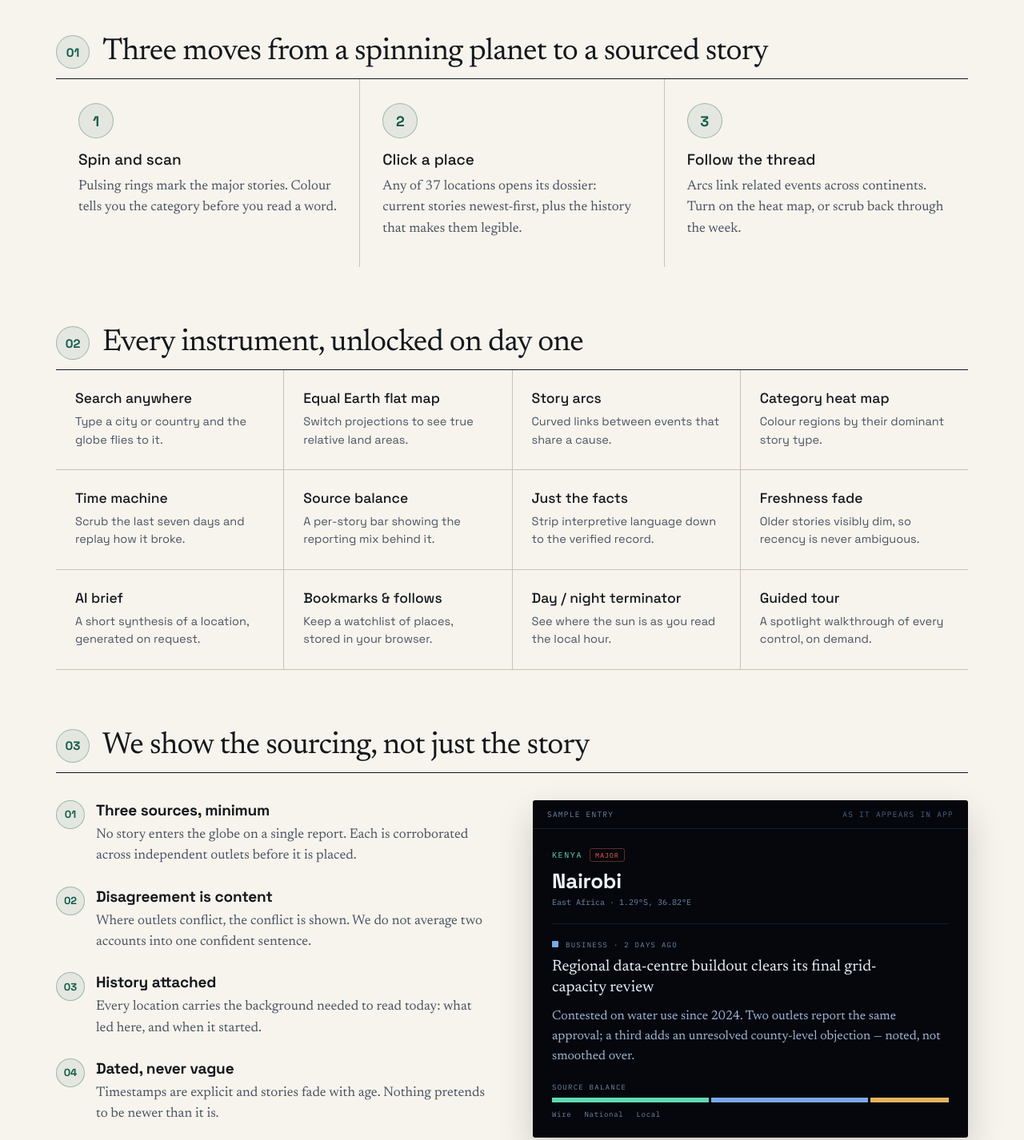
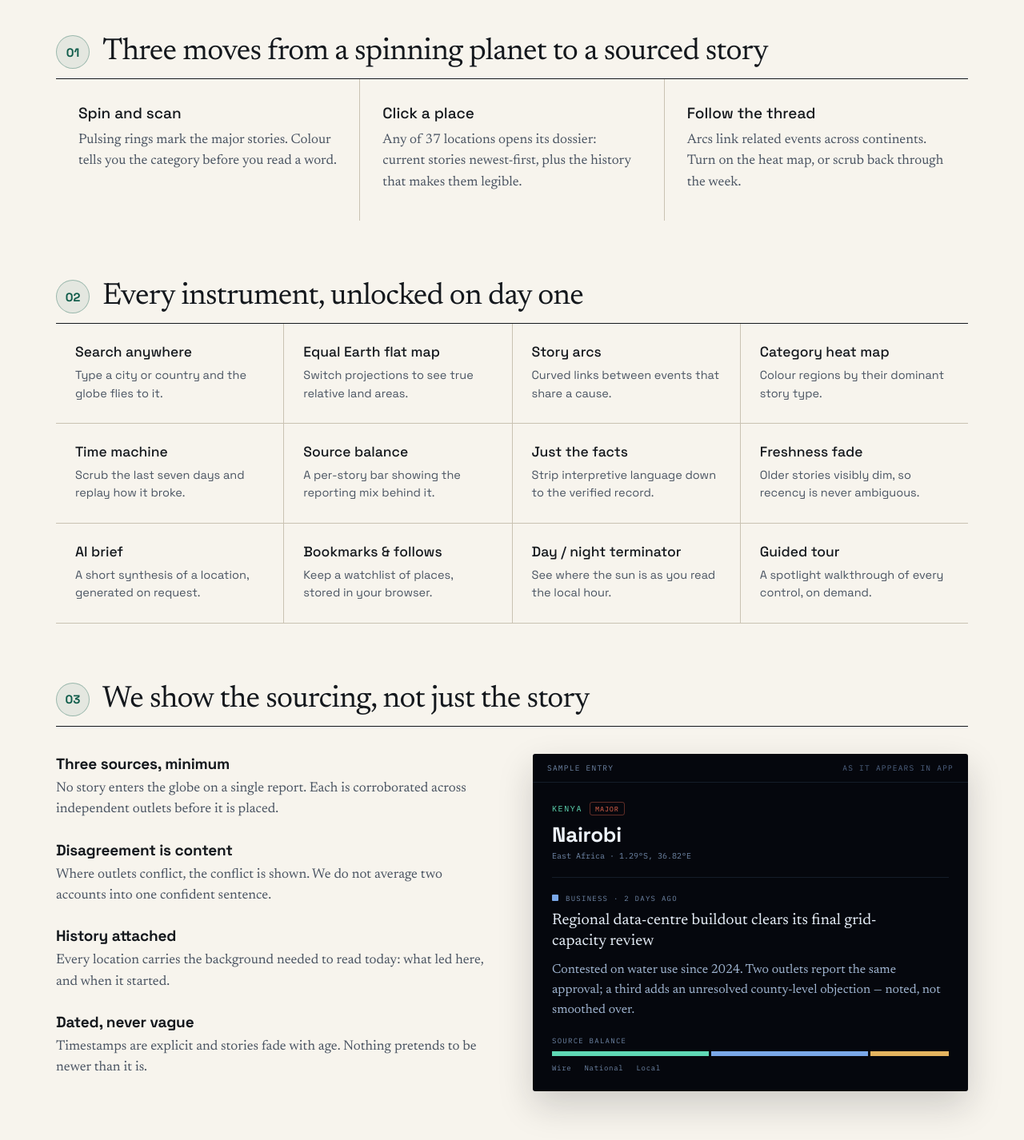
Before and after one commit to RajShethna/terranews, a plain HTML site: page index.html in a window 1280 px wide. Shown: the part 960-2386 px from the top of the page at 80% size. Drawn offline with nearby package versions, Linux system fonts and the light colour scheme; no server answers.

Commit message:
Remove item-level number bullets, keep section-header badges only

```diff
--- a/index.html
+++ b/index.html
@@ -114,8 +114,7 @@ a:hover{color:#18856a}
     <div style="display:grid;grid-template-columns:repeat(auto-fit,minmax(min(100%,255px),1fr));gap:1px;background:#c9c2b2">
       <sc-for list="{{ steps }}" as="s" hint-placeholder-count="3">
         <div style="background:#f7f4ed;padding:clamp(22px,5vw,30px) clamp(20px,4.5vw,28px) clamp(26px,5vw,34px)">
-          <div style="width:44px;height:44px;border-radius:50%;background:rgba(15,92,74,.08);border:1px solid rgba(15,92,74,.35);display:flex;align-items:center;justify-content:center;font-family:'Space Grotesk',sans-serif;font-weight:700;font-size:18px;color:#0f5c4a">{{ s.num }}</div>
-          <div style="font-weight:500;font-size:19px;margin-top:14px">{{ s.title }}</div>
+          <div style="font-weight:500;font-size:19px">{{ s.title }}</div>
           <div style="font-family:'Newsreader',serif;font-size:17px;line-height:1.55;color:#4a5462;margin-top:9px;text-wrap:pretty">{{ s.body }}</div>
         </div>
       </sc-for>
@@ -145,12 +144,9 @@ a:hover{color:#18856a}
     <div style="display:grid;grid-template-columns:repeat(auto-fit,minmax(min(100%,300px),1fr));gap:clamp(30px,5vw,52px);padding-top:34px">
       <div style="display:flex;flex-direction:column;gap:24px">
         <sc-for list="{{ method }}" as="m" hint-placeholder-count="4">
-          <div style="display:grid;grid-template-columns:auto 1fr;gap:14px;align-items:start">
-            <div style="width:36px;height:36px;border-radius:50%;background:rgba(15,92,74,.08);border:1px solid rgba(15,92,74,.35);display:flex;align-items:center;justify-content:center;font-family:'Space Grotesk',sans-serif;font-weight:700;font-size:13px;color:#0f5c4a;flex:none">{{ m.k }}</div>
-            <div>
-              <div style="font-weight:700;font-size:19px;letter-spacing:-.01em">{{ m.title }}</div>
-              <div style="font-family:'Newsreader',serif;font-size:17px;line-height:1.55;color:#4a5462;margin-top:6px;text-wrap:pretty">{{ m.body }}</div>
-            </div>
+          <div>
+            <div style="font-weight:700;font-size:19px;letter-spacing:-.01em">{{ m.title }}</div>
+            <div style="font-family:'Newsreader',serif;font-size:17px;line-height:1.55;color:#4a5462;margin-top:6px;text-wrap:pretty">{{ m.body }}</div>
           </div>
         </sc-for>
       </div>
```
